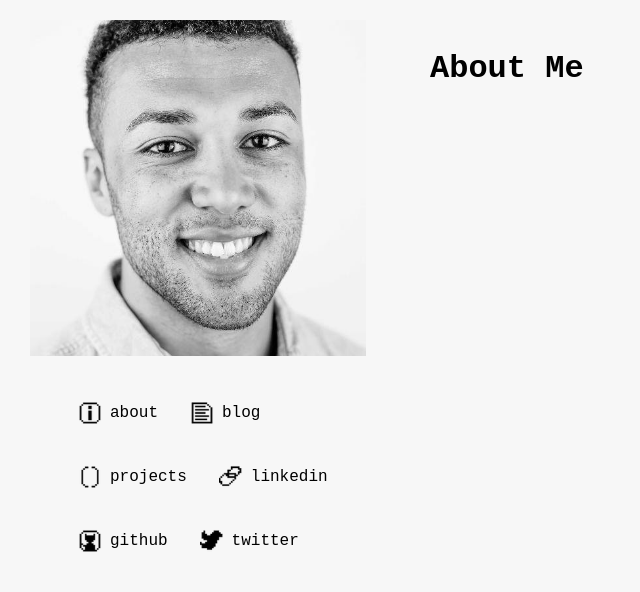
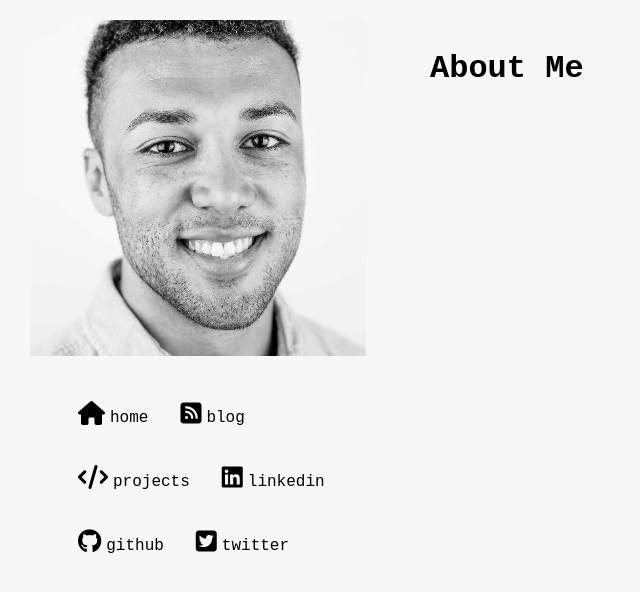
Before and after one commit to chansecampbell/chansecampbell.github.io, a Jekyll site: the page built from about/index.html, in a window 1280 px wide. Shown: the top 592 px of the page, without its empty margins (0-640 px from the left). Built offline with Jekyll 4.4.1, drawn with Linux system fonts in a browser that asks for light colours; nearby versions of some CDN libraries.

Commit message:
Made the front page icons a little more responsive.

```diff
--- a/_layouts/post.html
+++ b/_layouts/post.html
@@ -23,12 +23,36 @@
 
     <ul class="nav">
       <div class="nav-inner">
-        <li><a href="/"><span class="icon info"></span>about</a></li>
-        <li><a href="/blog"><span class="icon doc"></span>blog</a></li>
-        <li><a href="/projects"><span class="icon code"></span>projects</a></li>
-        <li><a href="http://linkedin.com/in/chansecampbell" target="_blank"><span class="icon link"></span>linkedin</a></li>
-        <li><a href="http://github.com/chansecampbell" target="_blank"><span class="icon github"></span>github</a></li>
-        <li><a href="http://twitter.com/chansecampbell" target="_blank"><span class="icon twitter"></span>twitter</a></li>
+       <li>
+         <a href="/">
+           <span class="fa fa-home"></span><span class="nav-text">home</span>
+         </a>
+      </li>
+       <li>
+         <a href="/blog">
+           <span class="fa fa-rss-square"></span><span class="nav-text">blog</span>
+         </a>
+       </li>
+       <li>
+        <a href="/projects">
+           <span class="fa fa-code"></span><span class="nav-text">projects</span>
+         </a>
+       </li>
+       <li>
+         <a href="http://linkedin.com/in/chansecampbell" target="_blank">
+           <span class="fa fa-linkedin-square"></span><span class="nav-text">linkedin</span>
+         </a>
+       </li>
+       <li>
+         <a href="http://github.com/chansecampbell" target="_blank">
+           <span class="fa fa-github"></span><span class="nav-text">github</span>
+         </a>
+       </li>
+       <li>
+         <a href="http://twitter.com/chansecampbell" target="_blank">
+           <span class="fa fa-twitter-square"></span><span class="nav-text">twitter</span>
+         </a>
+       </li>
       </div>
     </ul>
   </div>
--- a/css/styles.css
+++ b/css/styles.css
@@ -291,6 +291,7 @@ i {
   display: inline-block;
   width: 15%;
   padding: 10px;
+  margin-left: 25px;
   text-align: center;
 }
 
@@ -304,7 +305,16 @@ i {
   }
 
   .code-icons li {
-    width: 15%;
+    width: 17%;
     text-align: center;
   }
+
+  .nav-text {
+    display: none;
+  }
+
+  span.fa {
+    font-size: 3em;
+    padding-right: 5px;
+  }
 }
```
Also changed, not shown: _layouts/default.html (+31 -7 lines).
